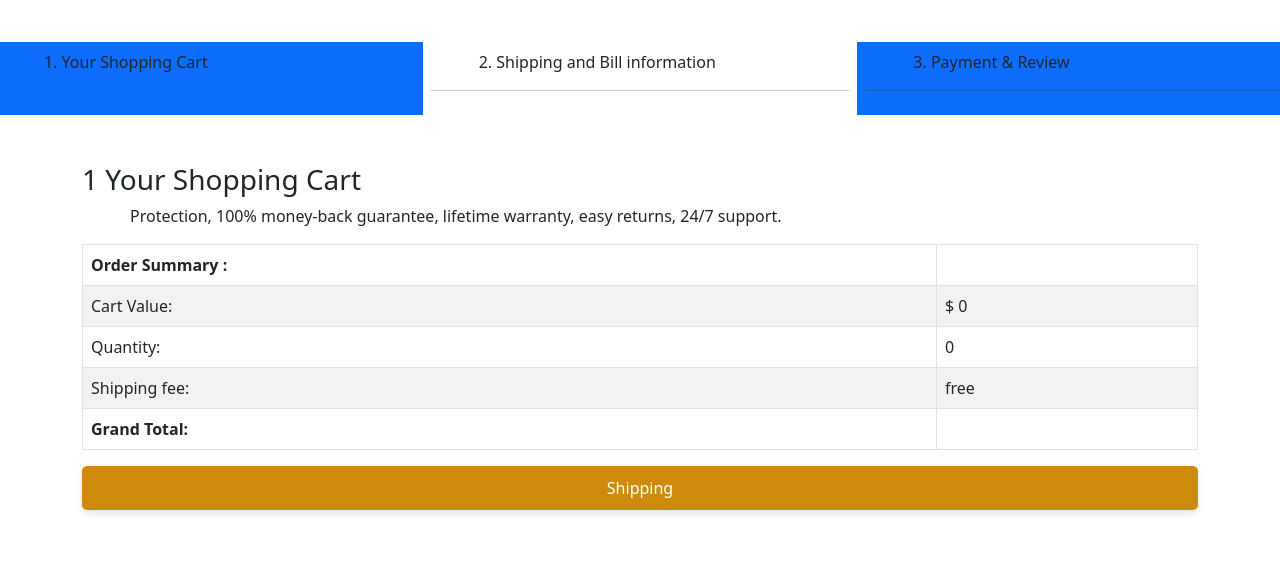
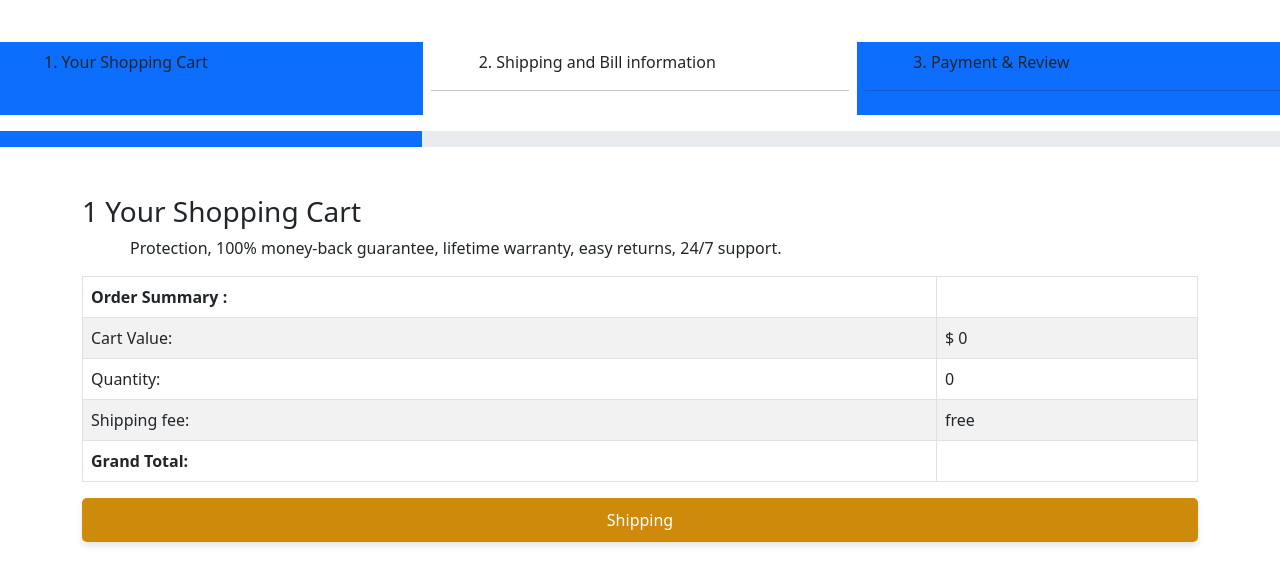
Before and after one commit to Hsu-Lae-Waddy/E-Commerce-Product-Page, a plain HTML site: page ShoppingCart.html in a window 1280 px wide. Shown: the part 94-678 px from the top of the page. Drawn offline with nearby package versions, Linux system fonts and the light colour scheme; files whose address does not match are found by name.

Commit message:
progress bar feature

```diff
--- a/ShoppingCart.html
+++ b/ShoppingCart.html
@@ -22,6 +22,9 @@
         <div class="col-sm-4 p-2 bg-primary">
             <p class="px-5">3. Payment & Review</p>
             <hr>
+        </div>
+        <div class="progress mt-3">
+          <div class="progress-bar" style="width:33%"></div>
         </div>
     </div>
     <div class="container my-5">
```
Also changed, not shown: shipping.html (+3 -0 lines).
